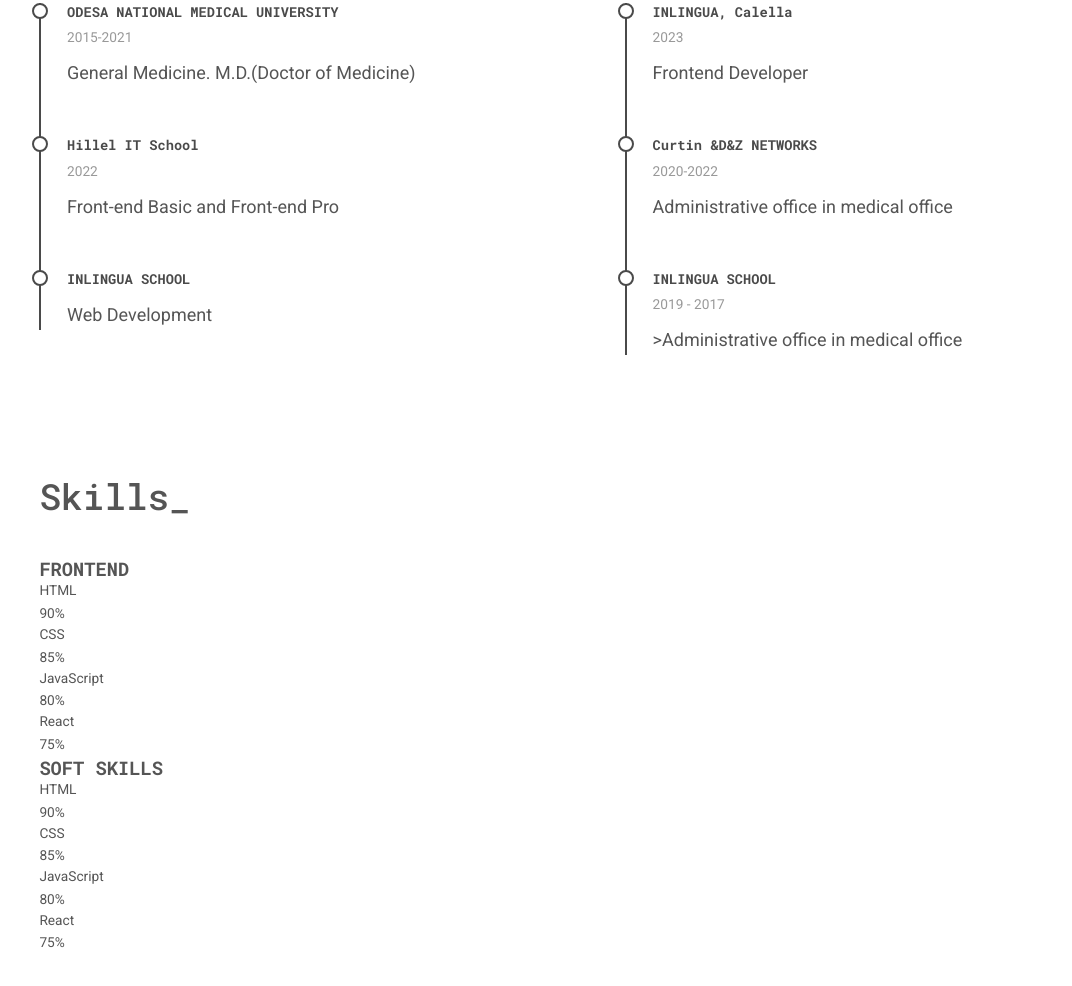
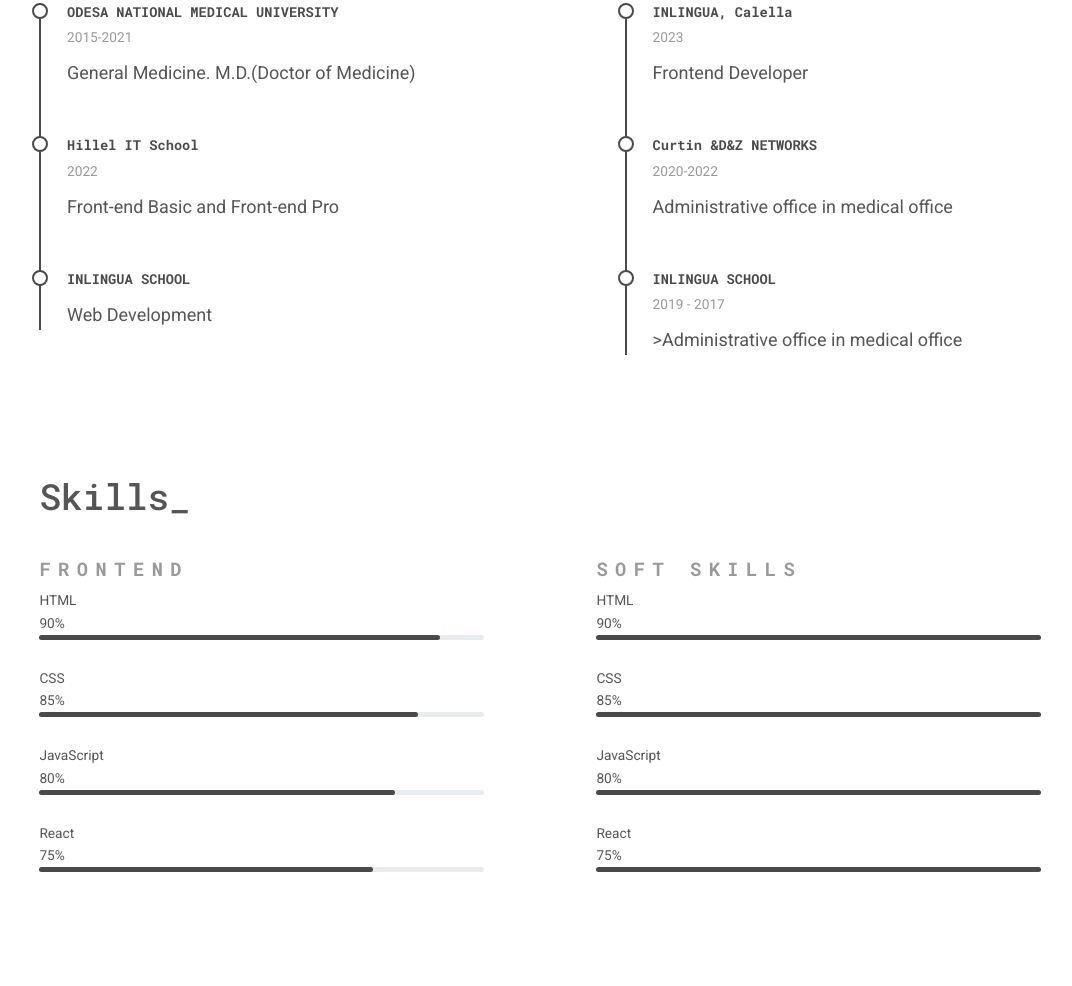
Before and after one commit to yasmin-donets/Portfolio-JS, a plain HTML site: page index.html in a window 1280 px wide. Shown: the part 1276-2262 px from the top of the page, without its empty margins (45-1117 px from the left). After the commit the page ends 2208 px from the top, so only its background shows below. Drawn offline with nearby package versions, Linux system fonts and the light colour scheme.

Commit message:
skills css

```diff
--- a/index.html
+++ b/index.html
@@ -170,7 +170,7 @@
                   <span class="skills__number text-sm">90%</span>
                 </div>
                 <div class="skills__bar">
-                  <span class="skills__percentage" style="width: "></span>
+                  <span class="skills__percentage" style="width: 90%"></span>
                 </div>
               </div>
               <div class="skills__data">
@@ -179,7 +179,7 @@
                   <span class="skills__number text-sm">85%</span>
                 </div>
                 <div class="skills__bar">
-                  <span class="skills__percentage" style="width: "></span>
+                  <span class="skills__percentage" style="width: 85%"></span>
                 </div>
               </div>
               <div class="skills__data">
@@ -188,7 +188,7 @@
                   <span class="skills__number text-sm">80%</span>
                 </div>
                 <div class="skills__bar">
-                  <span class="skills__percentage" style="width: "></span>
+                  <span class="skills__percentage" style="width: 80%"></span>
                 </div>
               </div>
               <div class="skills__data">
@@ -197,7 +197,7 @@
                   <span class="skills__number text-sm">75%</span>
                 </div>
                 <div class="skills__bar">
-                  <span class="skills__percentage" style="width: "></span>
+                  <span class="skills__percentage" style="width: 75%"></span>
                 </div>
               </div>
             </div>
--- a/style.css
+++ b/style.css
@@ -116,6 +116,11 @@ input {
 .text-sm {
   font-size: var(--fs-sm);
   line-height: 1.43em;
+}
+.resume__title, .skills__title{
+	color: var(--text-color-alt);
+	letter-spacing: 0.4em;
+	margin-bottom: 2.8em;
 }
 /* ----------------- Header ----------------- */
 
@@ -284,11 +289,7 @@ input {
   grid-template-columns: repeat(2, 1fr);
 	column-gap: 3.75rem;
 }
-.resume__title{
-	color: var(--text-color-alt);
-	letter-spacing: 0.4em;
-	margin-bottom: 2.8em;
-}
+
 .resume__item{
 	border-left: 2px solid var(--primary-color);
 	padding-left: 1.6rem;
@@ -318,3 +319,27 @@ input {
 .resume__description{
 	text-align: justify;
 }
+/* ----------------- Skills ----------------- */
+.skills__container{
+	grid-template-columns: repeat(2, 445px);
+	column-gap: 7rem;
+}
+.skills__list{
+	row-gap: 1.8rem;
+}
+.skills__title{
+	display: flex;
+	justify-content: space-between;
+	margin-bottom: 0.625rem;
+}
+.skills__bar,.skills__percentage{
+	height: 5px;
+	border-radius: 0.25rem;
+}
+.skills__bar{
+	background-color: var(--bg-color-alt);
+}
+.skills__percentage{
+	display: block;
+	background-color: var(--primary-color);
+}
```
